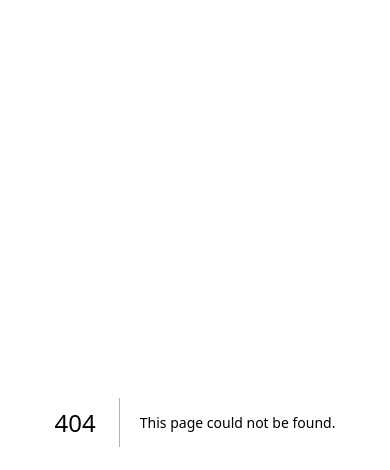
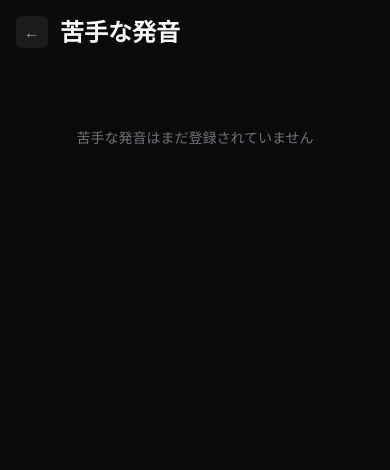
Before and after one commit to tomada1114/pronounciation-symbol-index, a Next.js app: page /difficult in a window 390 px wide. Before the commit this address had no page. Shown: the top 470 px of the page. Built offline with nearby package versions, Linux system fonts and the light colour scheme.

Commit message:
feat: add /difficult page with bookmarked phonemes list and empty state

```diff
--- /dev/null
+++ b/app/difficult/page.tsx
@@ -0,0 +1,81 @@
+'use client'
+
+import Link from 'next/link'
+import { useState } from 'react'
+
+import { PhonemeCard } from '@/app/components/PhonemeCard'
+import { PhonemeModal } from '@/app/components/PhonemeModal'
+import { getPhonemesBySymbols } from '@/app/domain/bookmark'
+import type { Phoneme } from '@/app/domain/types'
+import { useDifficultPhonemes } from '@/app/hooks/useDifficultPhonemes'
+
+export default function DifficultPage() {
+  const [selectedPhoneme, setSelectedPhoneme] = useState<Phoneme | null>(null)
+  const { symbols, toggleDifficult, isDifficult } = useDifficultPhonemes()
+
+  const difficultPhonemes = getPhonemesBySymbols(symbols)
+
+  const handleSelect = (phoneme: Phoneme) => {
+    setSelectedPhoneme(phoneme)
+  }
+
+  const handleClose = () => {
+    setSelectedPhoneme(null)
+  }
+
+  return (
+    <div className="mx-auto max-w-3xl px-4 lg:px-8">
+      <header
+        className="sticky top-0 z-20 py-4"
+        style={{ backgroundColor: 'var(--bg-primary, #0A0A0B)' }}
+      >
+        <div className="flex items-center gap-3">
+          <Link
+            href="/"
+            className="flex h-8 w-8 items-center justify-center rounded-md transition-colors duration-150"
+            style={{
+              color: 'var(--text-secondary, #A1A1AA)',
+              backgroundColor: 'var(--bg-tertiary, #1c1c1f)',
+            }}
+            aria-label="トップに戻る"
+          >
+            <span aria-hidden="true">{'\u2190'}</span>
+          </Link>
+          <h1 className="text-2xl font-bold" style={{ color: 'var(--text-primary, #FAFAFA)' }}>
+            苦手な発音
+          </h1>
+        </div>
+      </header>
+
+      <main className="pb-8 pt-4">
+        {difficultPhonemes.length === 0 ? (
+          <p
+            className="py-12 text-center text-sm"
+            style={{ color: 'var(--text-muted, #71717A)' }}
+          >
+            苦手な発音はまだ登録されていません
+          </p>
+        ) : (
+          <div className="grid grid-cols-3 gap-3 sm:grid-cols-4 lg:grid-cols-5 xl:grid-cols-6">
+            {difficultPhonemes.map((phoneme) => (
+              <PhonemeCard
+                key={phoneme.symbol}
+                phoneme={phoneme}
+                onSelect={() => handleSelect(phoneme)}
+              />
+            ))}
+          </div>
+        )}
+      </main>
+
+      {selectedPhoneme !== null && (
+        <PhonemeModal
+          phoneme={selectedPhoneme}
+          onClose={handleClose}
+          isBookmarked={isDifficult(selectedPhoneme.symbol)}
+          onToggleBookmark={() => toggleDifficult(selectedPhoneme.symbol)}
+        />
+      )}
+    </div>
+  )
+}
```
Also changed, not shown: 1 other file (tests, documents, lock files or other folders).
